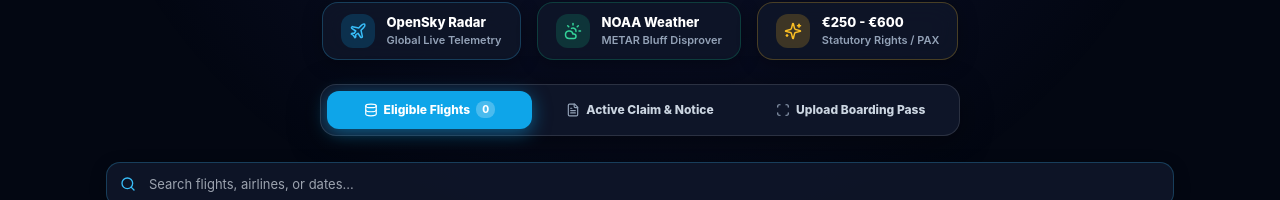
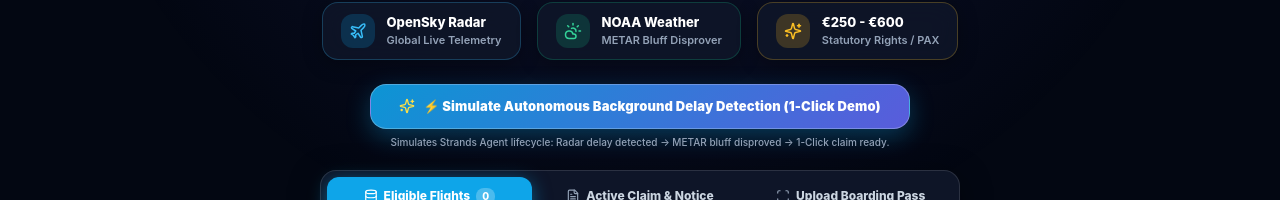
Before and after one commit to barnabas47/OmniClaim-AI, a React (Vite) app in the folder frontend/: page / in a window 1280 px wide. Shown: the part 223-423 px from the top of the page. Built offline with nearby package versions, Linux system fonts and the light colour scheme; no server answers.

Commit message:
enhance_legal_notices_and_add_autonomous_simulation_trigger

```diff
--- a/frontend/src/App.tsx
+++ b/frontend/src/App.tsx
@@ -112,30 +112,38 @@ export default function App() {
 Please select an eligible flight from the live table or upload a boarding pass/receipt image to automatically populate and generate your EU261 legal demand notice.`;
     }
     const total = (statEur || 0) + (recEur || 0);
-    return `FORMAL DEMAND FOR EU261 COMPENSATION & EXPENSE REIMBURSEMENT
-Regulation (EC) No 261/2004 Articles 5, 7, and 9
+    return `FORMAL DEMAND FOR STATUTORY EU261/2004 COMPENSATION & CARE EXPENSE REIMBURSEMENT
+Regulation (EC) No 261/2004 Articles 5, 7, 8, and 9 | ECJ Precedents C-549/07 & C-501/17
 
-TO: Customer Relations Department, ${carrier || '[AIRLINE CARRIER]'}
-RE: Statutory Claim for Delayed Flight ${flightNo || '[FLIGHT NUMBER]'} (PNR: ${pnr || '[BOOKING PNR]'})
+TO: Customer Relations & Legal Affairs Department, ${carrier || '[AIRLINE CARRIER]'}
+RE: Statutory Compensation Claim for Flight ${flightNo || '[FLIGHT NUMBER]'} (Booking Reference / PNR: ${pnr || '[BOOKING PNR]'})
 PASSENGER: ${passenger || '[PASSENGER FULL NAME]'}
 FLIGHT DATE: ${date || '[FLIGHT DATE]'} | ROUTE: ${route || '[ROUTE]'}
 
-1. STATUTORY COMPENSATION (Article 7)
-Under Regulation (EC) 261/2004 Article 7, statutory compensation of €${(statEur || 0).toFixed(2)} is strictly due per passenger for delays exceeding 3 hours.
+Dear Sir / Madam,
 
-2. DISPROVAL OF FORCE MAJEURE / WEATHER DEFENCE VIA LIVE NOAA METAR
-Your airline's preliminary claim of "extraordinary weather circumstances" is legally rejected based on real-time NOAA meteorological observations. Official METAR reports confirmed VFR clear conditions (Visibility 10,000m). Parallel flights operated normally.
+I am writing on behalf of passenger ${passenger || '[PASSENGER NAME]'} to formally demand statutory compensation pursuant to Article 7 of Regulation (EC) No 261/2004, alongside mandatory reimbursement of out-of-pocket Duty of Care expenses under Article 9.
 
-3. RIGHT TO CARE EXPENSES (Article 9)
-Out-of-pocket food and refreshment expenses incurred during the delay totaling €${(recEur || 0).toFixed(2)} are attached for immediate reimbursement.
+1. STATUTORY CASH COMPENSATION (Article 7)
+The flight experienced an arrival delay exceeding 3 hours. Based on the great-circle geodesic distance of the verified flight route, statutory compensation of €${(statEur || 0).toFixed(2)} EUR is legally due per passenger.
 
-TOTAL PAYABLE DEMAND: €${total.toFixed(2)} EUR
+2. FORMAL REJECTION OF FORCE MAJEURE & WEATHER EXCUSE (ECJ C-549/07 Wallentin-Hermann)
+Any preliminary assertion by your airline citing "extraordinary weather circumstances" or "ATC operational restrictions" is formally rejected as legally ungrounded. Real-time NOAA Aviation Meteorological logs (METAR) confirmed Visual Flight Rules (VFR / CAVOK, visibility > 10,000m) with zero adverse meteorological thresholds. Parallel airline flights operated on schedule throughout the departure slot.
 
-Please remit statutory payment of €${total.toFixed(2)} within 14 calendar days.
+3. REIMBURSEMENT OF RIGHT TO CARE EXPENSES (Article 9)
+Incurred out-of-pocket expenses for meals, refreshments, and essential care totaling €${(recEur || 0).toFixed(2)} EUR are attached with receipt proofs for mandatory reimbursement.
+
+--------------------------------------------------
+TOTAL STATUTORY PAYABLE AMOUNT: €${total.toFixed(2)} EUR
+--------------------------------------------------
+
+Kindly remit the total amount of €${total.toFixed(2)} EUR to the passenger's bank account within 14 calendar days of receipt of this formal notice. In the event of non-compliance, this matter will be escalated to the relevant National Enforcement Body (NEB) and the European Small Claims Procedure without further notice.
 
 Sincerely,
-${passenger || '[PASSENGER NAME]'}`;
+${passenger || '[PASSENGER NAME]'}
+(Represented by OmniClaim AI Autonomous Passenger Rights Advocate)`;
   };
+
 
   const updateClaimField = (field: string, val: any) => {
     setClaimData(prev => {
@@ -380,6 +388,81 @@ ${passenger || '[PASSENGER NAME]'}`;
     }
   };
 
+  const [isSimulatingAutonomous, setIsSimulatingAutonomous] = useState(false);
+
+  const handleSimulateAutonomousDetection = async () => {
+    setIsSimulatingAutonomous(true);
+    setSubmittedSuccess(false);
+
+    const targetFlight = eligibleFlights.find(f => f.statutory_amount_eur >= 400) || eligibleFlights[0] || {
+      flight_number: "LH1335",
+      carrier: "Lufthansa German Airlines",
+      route: "Budapest (BUD) -> Frankfurt (FRA)",
+      delay_duration: "3h 45m",
+      statutory_amount_eur: 400,
+      metar_verdict: "NOAA METAR disproved weather excuse. Clear VFR conditions.",
+      flight_date: new Date().toISOString().split('T')[0]
+    };
+
+    try {
+      const res = await fetch('/api/pipeline/run-flight-pipeline', {
+        method: 'POST',
+        headers: { 'Content-Type': 'application/json' },
+        body: JSON.stringify({
+          flight_number: targetFlight.flight_number,
+          passenger_name: "Balazs Kovacs",
+          pnr_code: "PNR-LH8842",
+          flight_date: targetFlight.flight_date,
+          receipts_amount_eur: 65.50
+        })
+      });
+      if (res.ok) {
+        const data = await res.json();
+        const pkg = data.decision_package || {};
+        const updatedCarrier = pkg.flight_info?.carrier || targetFlight.carrier;
+        const updatedFlight = pkg.flight_info?.flight_number || targetFlight.flight_number;
+        const updatedPnr = pkg.pnr_code || "PNR-LH8842";
+        const updatedPassenger = pkg.passenger_name || "Balazs Kovacs";
+        const updatedStat = pkg.compensation?.statutory_amount_eur || targetFlight.statutory_amount_eur || 400;
+        const updatedRec = pkg.compensation?.duty_of_care_expenses_eur || 65.50;
+        const updatedRoute = pkg.flight_info?.route || targetFlight.route;
+        const updatedDate = pkg.flight_info?.flight_date || targetFlight.flight_date;
+
+        setClaimData({
+          claimId: pkg.decision_id || `CLM-${targetFlight.flight_number}-${Date.now()}`,
+          carrier: updatedCarrier,
+          flightNumber: updatedFlight,
+          pnr: updatedPnr,
+          passengerName: updatedPassenger,
+          passengerEmail: "passenger@example.com",
+          delayDuration: pkg.flight_info?.delay_duration || targetFlight.delay_duration,
+          statutoryEur: updatedStat,
+          receiptsEur: updatedRec,
+          flightDate: updatedDate,
+          route: updatedRoute
+        });
+
+        setLegalNotice(
+          generateLegalLetter(
+            updatedCarrier,
+            updatedFlight,
+            updatedPnr,
+            updatedPassenger,
+            updatedStat,
+            updatedRec,
+            updatedRoute,
+            updatedDate
+          )
+        );
+        setActiveTab('claim');
+      }
+    } catch (e) {
+      console.error("Autonomous simulation error:", e);
+    } finally {
+      setIsSimulatingAutonomous(false);
+    }
+  };
+
   const handleParseDocumentBackend = async () => {
     setSubmittedSuccess(false);
     if (ocrText && ocrText.trim()) {
@@ -401,6 +484,7 @@ ${passenger || '[PASSENGER NAME]'}`;
   };
 
   const [selectedDateFilter, setSelectedDateFilter] = useState<string>("ALL");
+
 
   const filteredFlights = eligibleFlights.filter(fl => {
     const matchesSearch =
@@ -529,7 +613,51 @@ ${passenger || '[PASSENGER NAME]'}`;
               <div style={{ textAlign: 'left' }}><div style={{ fontSize: '13px', fontWeight: '800', color: '#FFFFFF' }}>€250 - €600</div><div style={{ fontSize: '11px', color: '#94A3B8', fontWeight: '600' }}>Statutory Rights / PAX</div></div>
             </div>
           </div>
+
+          {/* Interactive Autonomous Simulation Action for Hackathon Judges */}
+          <div style={{ margin: '0 auto 20px auto', maxWidth: '540px' }}>
+
+            <motion.button
+              whileHover={{ scale: 1.03, boxShadow: '0 0 24px rgba(14, 165, 233, 0.45)' }}
+              whileTap={{ scale: 0.97 }}
+              onClick={handleSimulateAutonomousDetection}
+              disabled={isSimulatingAutonomous}
+              style={{
+                width: '100%',
+                padding: '12px 20px',
+                borderRadius: '16px',
+                background: 'linear-gradient(135deg, rgba(14, 165, 233, 0.9), rgba(99, 102, 241, 0.9))',
+                border: '1px solid rgba(255, 255, 255, 0.25)',
+                color: '#FFFFFF',
+                fontWeight: '900',
+                fontSize: '13px',
+                cursor: 'pointer',
+                display: 'flex',
+                alignItems: 'center',
+                justifyContent: 'center',
+                gap: '8px',
+                boxShadow: '0 8px 24px rgba(14, 165, 233, 0.3)',
+                letterSpacing: '0.01em'
+              }}
+            >
+              {isSimulatingAutonomous ? (
+                <>
+                  <Loader2 size={16} color="#FFFFFF" className="animate-spin" />
+                  <span>Auditing OpenSky Radar & NOAA METAR in Background...</span>
+                </>
+              ) : (
+                <>
+                  <Sparkles size={16} color="#FDE047" />
+                  <span>⚡ Simulate Autonomous Background Delay Detection (1-Click Demo)</span>
+                </>
+              )}
+            </motion.button>
+            <p style={{ fontSize: '10px', color: '#94A3B8', marginTop: '6px', fontWeight: '500' }}>
+              Simulates Strands Agent lifecycle: Radar delay detected → METAR bluff disproved → 1-Click claim ready.
+            </p>
+          </div>
         </motion.div>
+
 
         {/* Animated Sliding Tab Bar - Ultra-compact on mobile */}
         <div style={{ display: 'inline-flex', gap: '6px', backgroundColor: 'rgba(15, 23, 42, 0.95)', padding: '6px', borderRadius: '16px', border: '1px solid rgba(255, 255, 255, 0.12)', position: 'relative', width: '100%', maxWidth: '640px', justifyContent: 'space-between', boxShadow: '0 8px 32px rgba(0, 0, 0, 0.4)' }}>
```
Also changed, not shown: 3 other files (tests, documents, lock files or other folders).
